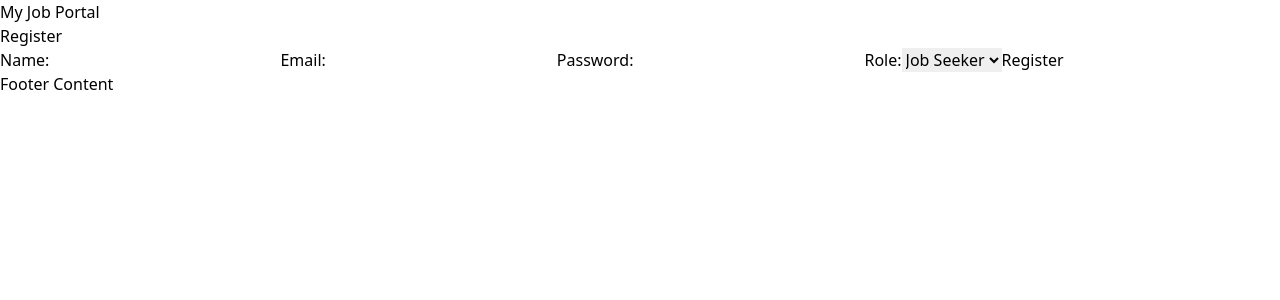
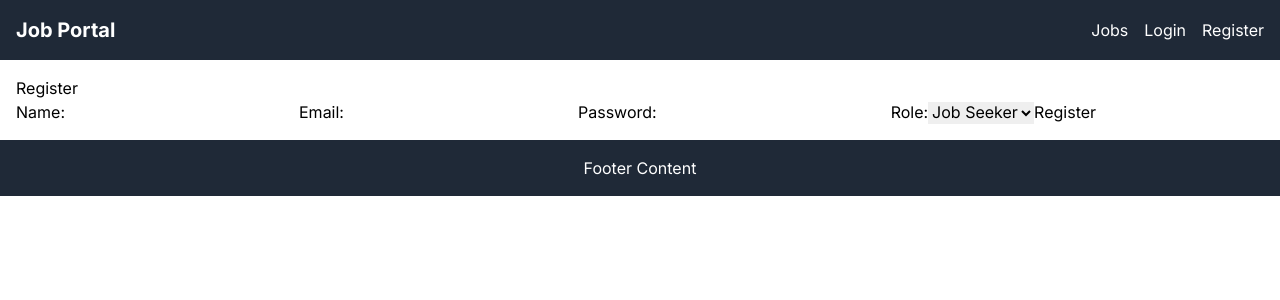
Before and after one commit to shrinidhib/job-portal, a Next.js app: page /register in a window 1280 px wide. Shown: the top 300 px of the page. Built offline with nearby package versions, Linux system fonts and the light colour scheme.

Commit message:
user context created

```diff
--- /dev/null
+++ b/app/components/Navbar.js
@@ -0,0 +1,25 @@
+"use client"
+import { useUser } from "../context/UserContext";
+
+const NavBar = () => {
+  const { user } = useUser();
+
+  return (
+    <div className="space-x-4">
+      <a href="/" className="hover:underline">Jobs</a>
+      {user ? (
+        <>
+          <a href="/profile" className="hover:underline">Profile</a>
+          <a href="/logout" className="hover:underline">Logout</a>
+        </>
+      ) : (
+        <>
+          <a href="/login" className="hover:underline">Login</a>
+          <a href="/register" className="hover:underline">Register</a>
+        </>
+      )}
+    </div>
+  );
+};
+
+export default NavBar;
--- a/app/context/UserContext.js
+++ b/app/context/UserContext.js
@@ -1,3 +1,4 @@
+"use client"
 import { createContext, useContext, useState, useEffect } from 'react';
 
 const UserContext = createContext(null);
@@ -19,7 +20,10 @@ export function UserProvider({ children }) {
   );
 }
 
-// Custom hook to use user context
 export function useUser() {
-  return useContext(UserContext);
-}
+    const context = useContext(UserContext);
+    if (context === undefined) {
+      throw new Error('useUser must be used within a JobProvider');
+    }
+    return context;
+  }
--- a/app/globals.css
+++ b/app/globals.css
@@ -3,7 +3,7 @@
 @tailwind utilities;
 
 
-/* body {
+body {
   color: rgb(var(--foreground-rgb));
   background: linear-gradient(
       to bottom,
@@ -11,7 +11,7 @@
       rgb(var(--background-end-rgb))
     )
     rgb(var(--background-start-rgb));
-} */
+}
 
 @layer utilities {
   .text-balance {
--- a/app/layout.js
+++ b/app/layout.js
@@ -1,29 +1,41 @@
+// app/layout.js
 import { Inter } from "next/font/google";
 import "./globals.css";
 import { JobProvider } from "./context/JobContext";
+import { UserProvider } from "./context/UserContext";
+import NavBar from "./components/Navbar";
 
 const inter = Inter({ subsets: ["latin"] });
 
 export const metadata = {
-  title: "Create Next App",
+  title: "Job Portal",
   description: "Generated by create next app",
 };
 
 export default function RootLayout({ children }) {
   return (
-
+    <UserProvider>
     <html lang="en">
       <head>
         <title>Job Portal</title>
       </head>
-      <body>
-        <header>My Job Portal</header>
+      <body className={inter.className}>
+        <header className="bg-gray-800 text-white p-4">
+          <nav className="container mx-auto flex justify-between items-center">
+            <div className="text-xl font-bold">Job Portal</div>
+
+              <NavBar/>
+
+          </nav>
+        </header>
         <JobProvider>
-        <main>{children}</main>
+        <main className="container mx-auto p-4">{children}</main>
         </JobProvider>
-        <footer>Footer Content</footer>
+        <footer className="bg-gray-800 text-white p-4 text-center">
+          Footer Content
+        </footer>
       </body>
     </html>
-
+    </UserProvider>
   );
 }
--- a/app/login/page.js
+++ b/app/login/page.js
@@ -1,11 +1,14 @@
 "use client";
 import { useState } from 'react';
 import { useRouter } from 'next/navigation';
+import { useUser } from '../context/UserContext';
 
 const LoginPage = () => {
   const [email, setEmail] = useState('');
   const [password, setPassword] = useState('');
   const router = useRouter();
+  const {user, setUser} = useUser()
+
 
   const handleSubmit = async (e) => {
     e.preventDefault();
@@ -21,6 +24,7 @@ const LoginPage = () => {
 
       if (res.ok) {
         const { token, userId } = await res.json();
+        setUser(userId)
         localStorage.setItem('token', token);
         localStorage.setItem('userId', userId);
         router.push('/');
--- a/app/register/page.js
+++ b/app/register/page.js
@@ -1,6 +1,7 @@
 "use client";
 import { useState } from 'react';
 import { useRouter } from 'next/navigation';
+import { useUser } from '../context/UserContext';
 
 const RegisterPage = () => {
   const [name, setName] = useState('');
@@ -9,6 +10,7 @@ const RegisterPage = () => {
   const [role, setRole] = useState('browser');
   const [error,setError]=useState('')
   const router = useRouter();
+  const {user, setUser}=useUser()
 
   const handleSubmit = async (e) => {
     e.preventDefault();
@@ -26,9 +28,10 @@ const RegisterPage = () => {
         const response = await res.json()
         console.log(response)
         const { token, userId } = response;
-        localStorage.setItem('token', token); // Store the token
-        localStorage.setItem('userId', userId); // Store the user ID
-        router.push('/'); // Redirect to the dashboard or another page
+        setUser(userId)
+        localStorage.setItem('token', token);
+        localStorage.setItem('userId', userId);
+        router.push('/');
       } else {
         const {error} = await res.json()
         setError(error)
```
